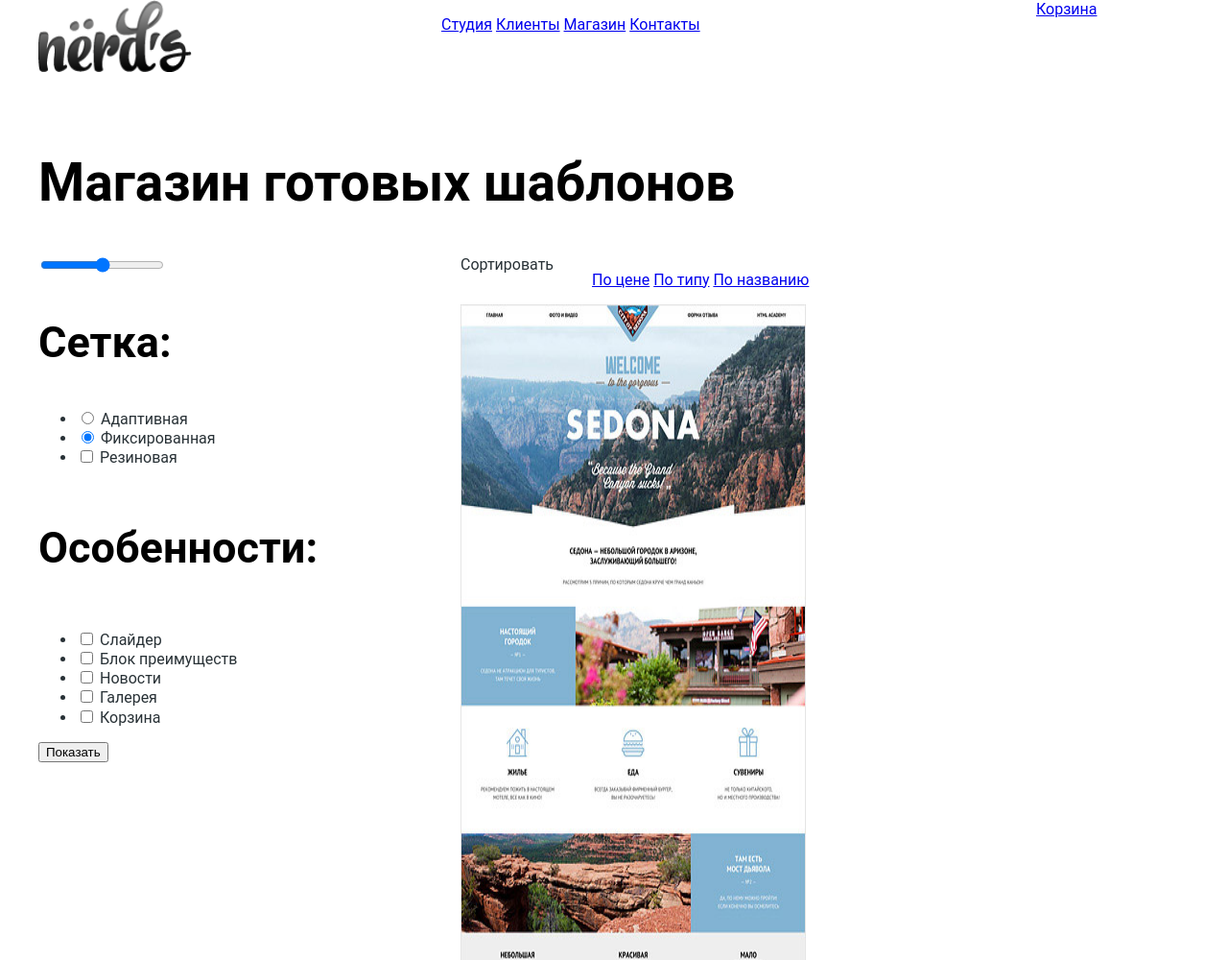
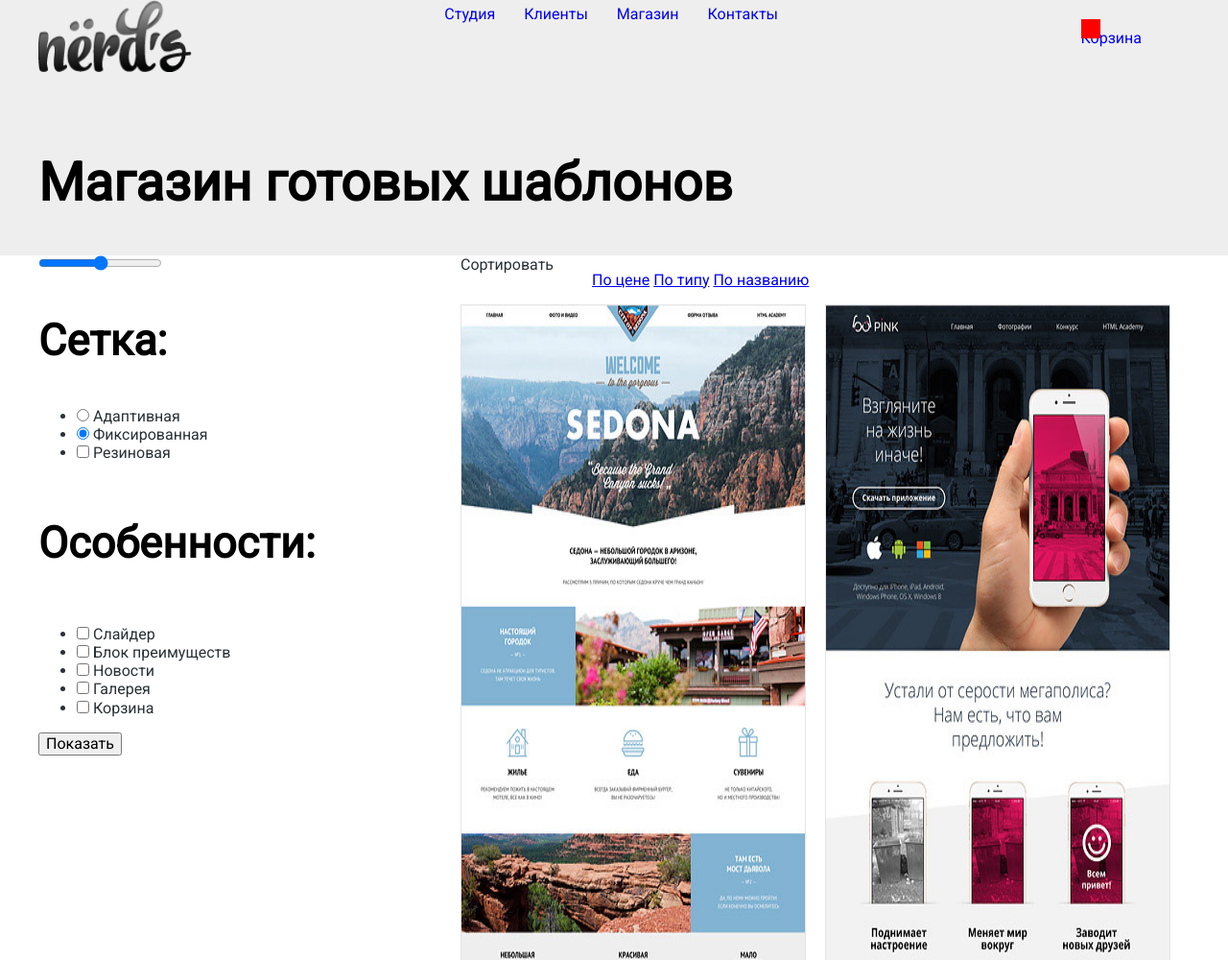
Before and after one commit to GuntyGunty/345335-nerds, a plain HTML site: page catalog.html in a window 1280 px wide. Shown: the top 1000 px of the page at 96% size. Drawn offline with nearby package versions, Linux system fonts and the light colour scheme.

Commit message:
Изменила каталог и навигацию

```diff
--- a/catalog.html
+++ b/catalog.html
@@ -3,7 +3,9 @@
 <head>
   <meta charset="utf-8">
   <title>HTML Academy: Нёрдс</title>
-  <link href="css/style.css" rel="stylesheet">
+  <link  rel="stylesheet" href="css/normalize.css">
+  <link  rel="stylesheet" href="css/style.css">
+  <link href="https://fonts.googleapis.com/css?family=Roboto" rel="stylesheet">
 </head>
 <body>
   <header class="main-header">
@@ -13,22 +15,22 @@
       </div>
       <nav class="main-navigation">
         <ul>
-          <li class="nav">
+          <li>
             <a href=#>Студия</a>
           </li>
-          <li class="nav">
+          <li>
             <a href=#>Клиенты</a>
           </li>
-          <li class="nav">
+          <li>
             <a href=#>Магазин</a>
           </li>
-          <li class="nav">
+          <li>
             <a href=#>Контакты</a>
           </li>
         </ul>
       </nav>
       <div class="user-block">
-        <a class="bascet" href="#">Корзина</a>
+        <a class="basket" href="#">Корзина</a>
       </div>
     </div>
     <div class="container">
--- a/css/style.css
+++ b/css/style.css
@@ -30,8 +30,9 @@ h1{
   font-family: "Roboto", "Arial", sans-serif;
 }
 .main-header {
-  /*только для сетки*/
-  min-height: 115px;
+  background-color: #eeeeee;
+  color: 000000;
+
 }
 .container {
   width: 1200px;
@@ -40,8 +41,11 @@ h1{
   /*только для сетки*/
   min-height: 115px;
 }
-/*хэдэ и навигация*/
-
+/*хэдэр и навигация*/
+.main-header {
+    background-color: #eeeeee;
+    color:
+}
 .main-header-layout {
   display: flex;
   justify-content: space-between;
@@ -57,13 +61,60 @@ min-height: 65px;
   /**/
   min-height: 65px;
 }
-.nav {
+.main-navigation ul {
+  padding: 0;
+  margin: 0;
+  list-style: none;
+  font-size: 0px;
+}
+.main-navigation li {
   display: inline-block;
+  vertical-align: top;
+  font-size: 16px;
+  line-height: 30px;
+  padding-left: 10px;
+  margin-left: 20px;
+
 }
+.main-navigation a {
+  display: block;
+  paddin: 25px 20px;
+text-decoration: none;
+color: 000000;
+}
+.main-navigation a:hover {
+  color:#fb565a;
+}
+
 .user-block {
-  width: 160px;
+  max-width: 160px;
   /**/
   min-height: 65px;
+}
+.basket {
+position: relative;
+
+  display: inline-block;
+  padding: 25px 20px;
+  padding-right: 50px;
+  vertical-align: top;
+  font-size: 16px;
+  line-height: 30px;
+  color: 000000;
+  text-decoration: none;
+}
+.basket:hover {
+  color: #fb565a;
+}
+.basket::before {
+  content: "";
+position: absolute;
+top: 20px;
+left: 20px;
+  width: 20px;
+  height: 20px;
+
+  background: #ff0000;
 }
 /*index-content*/
 /*слайдер*/
@@ -108,6 +159,8 @@ display: none;
   justify-content: space-between;
 }
 .product {
+  font-size: 16px;
+  line-height: 1.2;
   width: 300px;
   /*для сетки*/
   min-height: 510px;
@@ -120,12 +173,12 @@ display: none;
   margin-bottom: 10px;
 }
 .left-side {
-  width: 360px;
+  width: 660px;
   /**/
   min-height: 530px;
 }
 .right-side {
-  width: 660px;
+  width: 360px;
   /**/
   min-height: 530px;
 }
@@ -190,7 +243,7 @@ padding: 20px;
 .catalog-gallery{
   font-size: 0px;
     display: flex;
-    flex-direction: column;
+    flex-flow: row wrap ;
     width: 760px;
     /**/
     min-height: 1924px;
@@ -205,9 +258,7 @@ padding: 20px;
   min-height: 620px;
   margin-right: 20px;
 }
-.catalog-gallery-item:nth-child(3){
-  margin-right: 0px;
-}
+
 .pag {
   display: inline-block;
 }
```
Also changed, not shown: index.html (+7 -5 lines), img/catalog/spri.png (added), img/catalog/sprite.png (added), img/index/sprait.png (added).
